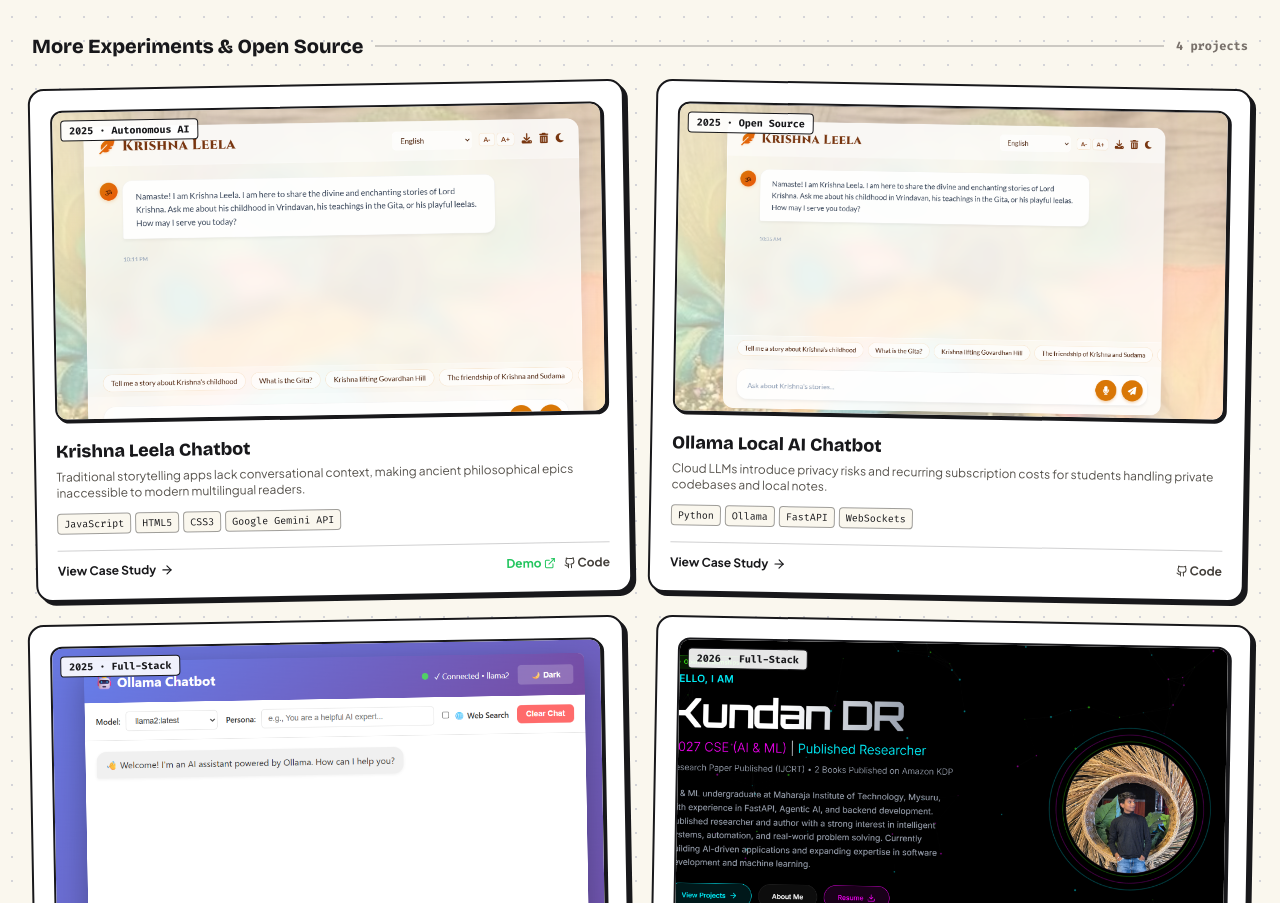
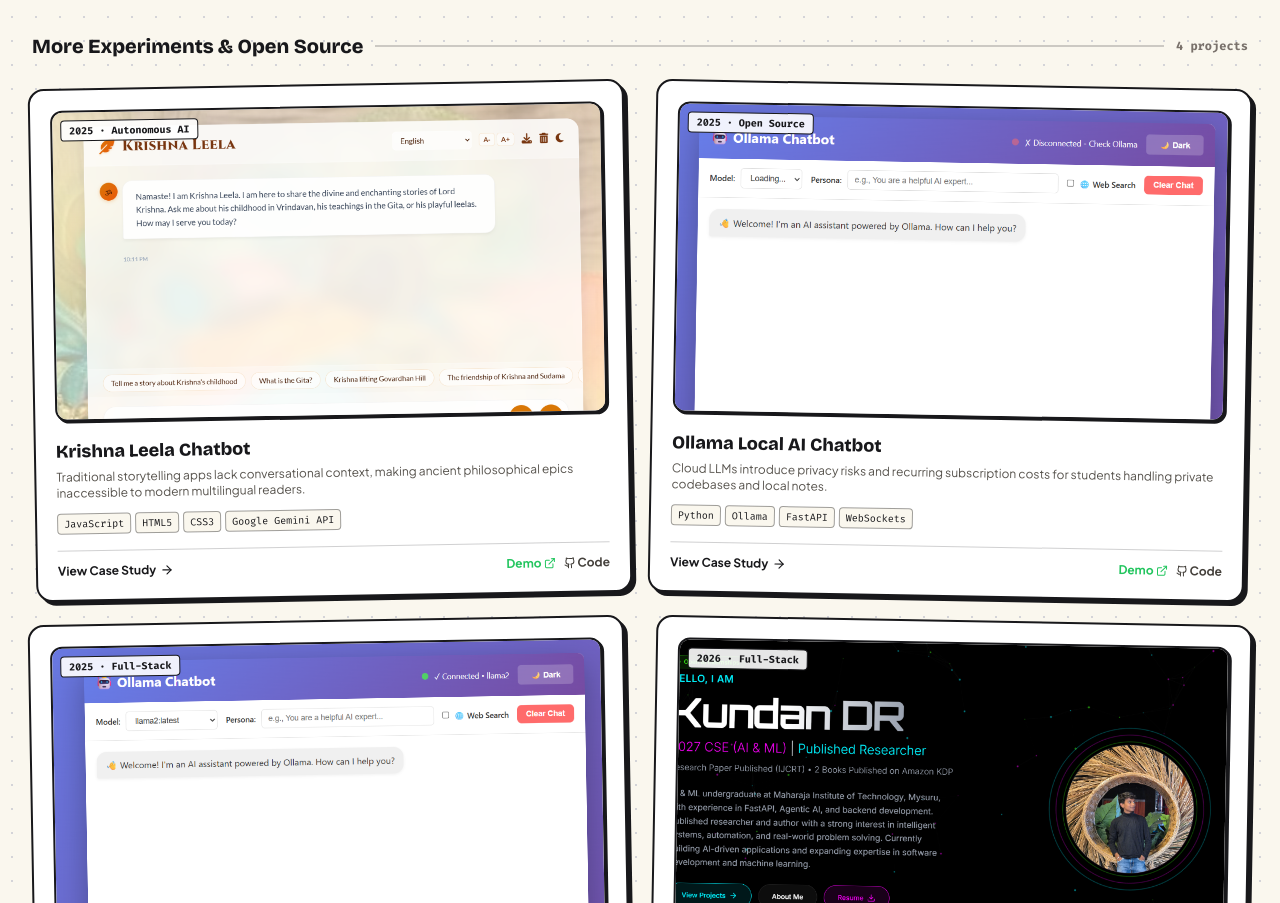
Before and after one commit to kundandr05/portfolio, a Next.js app: page / in a window 1280 px wide. Shown: the part 2779-3682 px from the top of the page. Built offline with nearby package versions, Linux system fonts and the light colour scheme.

Commit message:
fix(projects): update Ollama Chatbot screenshot, live demo link, and resume static alias

```diff
--- a/src/data/projects.ts
+++ b/src/data/projects.ts
@@ -155,9 +155,11 @@ export const projects: Project[] = [
     built: "Built an entirely local, self-hosted web UI connecting directly to Ollama runtimes (Llama 3, Mistral, Qwen) with optional live web retrieval.",
     result: "Complete data sovereignty, zero token bills, offline-first execution, and streaming markdown output.",
     tags: ["Python", "Ollama", "FastAPI", "WebSockets", "Local AI", "Tailwind CSS"],
-    image: "/project5.png",
+    image: "/project-ollama.png",
     github: "https://github.com/kundandr05/ollama-chatbot",
     githubLabel: "kundandr05/ollama-chatbot",
+    demo: "https://kundan-ollama-chatbot.vercel.app/",
+    demoLabel: "Live Demo",
     role: "Open Source Creator",
     timeline: "2025",
     keyFeatures: [
```
Also changed, not shown: public/project-ollama.png (added), 1 other file (tests, documents, lock files or other folders).
